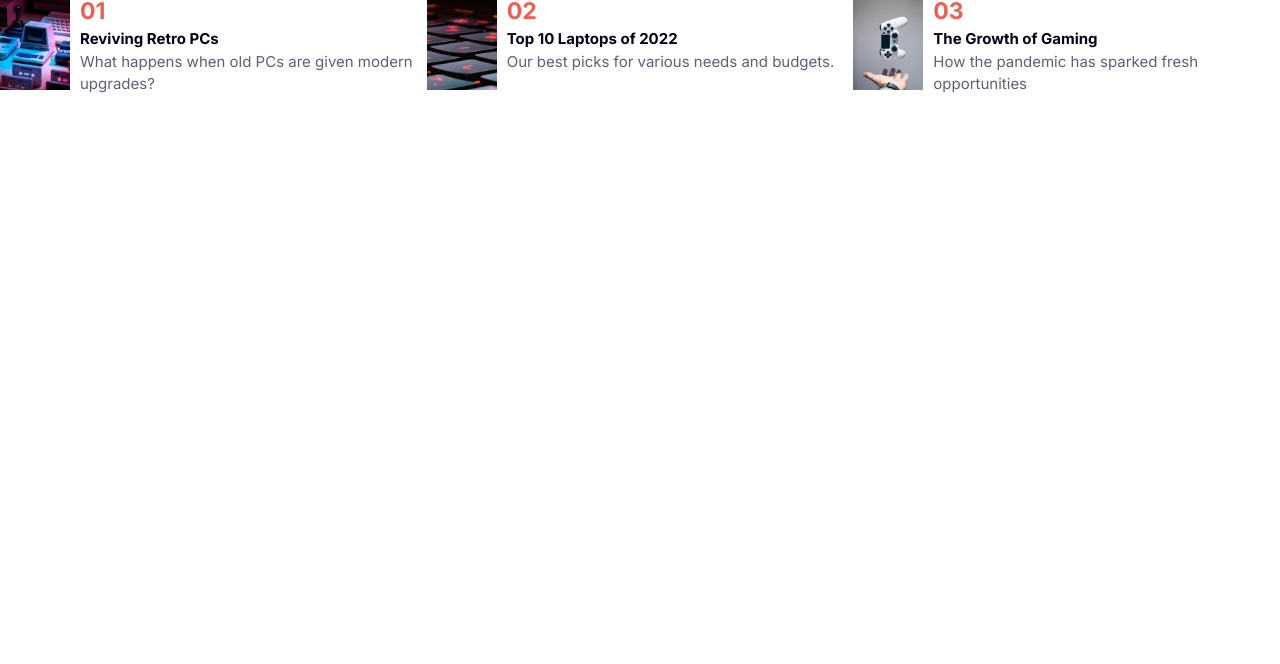
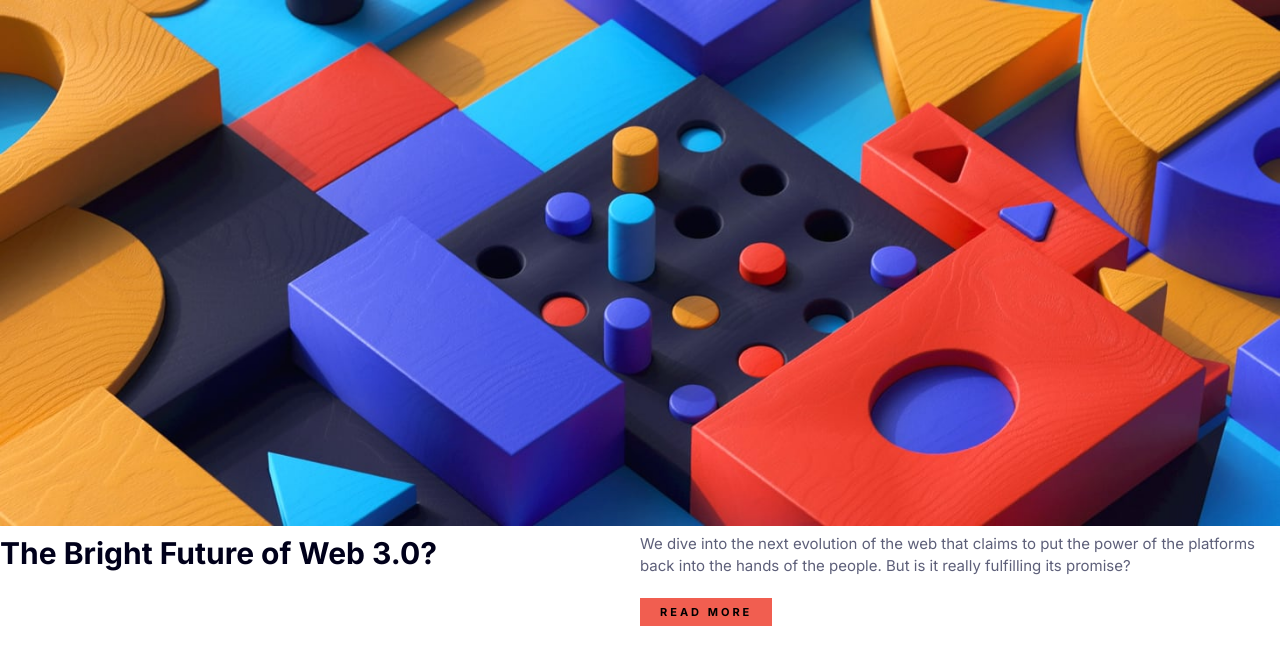
Before and after one commit to samimkabiru/news-homepage, a plain HTML site: page index.html in a window 1280 px wide. Drawn offline with Linux system fonts and the light colour scheme.

Commit message:
Make changes to the card component.

```diff
--- a/css/styles.css
+++ b/css/styles.css
@@ -190,7 +190,7 @@ p {
 }
 
 /* Card */
-.card__image {
+.card__image img {
   width: 100%;
 }
 
--- a/index.html
+++ b/index.html
@@ -14,41 +14,27 @@
     />
   </head>
   <body>
-    <section class="grid grid--2x3">
-      <div class="media">
-        <img
-          src="images/image-retro-pcs.jpg"
-          alt="retro PC"
-          class="media__image"
+    <section class="card">
+      <picture class="card__image">
+        <source
+          media="(max-width: 700px)"
+          srcset="images/image-web-3-mobile.jpg"
         />
-        <div class="media__body">
-          <h2 class="media__serial-number">01</h2>
-          <a class="media__heading" href="#">Reviving Retro PCs</a>
-          <p>What happens when old PCs are given modern upgrades?</p>
-        </div>
-      </div>
-      <div class="media">
-        <img
-          src="images/image-top-laptops.jpg"
-          alt="retro PC"
-          class="media__image"
+        <source
+          media="(min-width: 701px)"
+          srcset="images/image-web-3-desktop.jpg"
         />
-        <div class="media__body">
-          <h2 class="media__serial-number">02</h2>
-          <a class="media__heading" href="#">Top 10 Laptops of 2022</a>
-          <p>Our best picks for various needs and budgets.</p>
-        </div>
-      </div>
-      <div class="media">
-        <img
-          src="images/image-gaming-growth.jpg"
-          alt="retro PC"
-          class="media__image"
-        />
-        <div class="media__body">
-          <h2 class="media__serial-number">03</h2>
-          <a class="media__heading" href="#">The Growth of Gaming</a>
-          <p>How the pandemic has sparked fresh opportunities</p>
+        <img src="images/image-web-3-mobile.jpg" alt="Shapes" />
+      </picture>
+      <div class="grid grid--2x2">
+        <h1>The Bright Future of Web 3.0?</h1>
+        <div>
+          <p class="card__text">
+            We dive into the next evolution of the web that claims to put the
+            power of the platforms back into the hands of the people. But is it
+            really fulfilling its promise?
+          </p>
+          <button class="btn btn--primary">read more</button>
         </div>
       </div>
     </section>
```
Also changed, not shown: components/card.html (+8 -9 lines).
